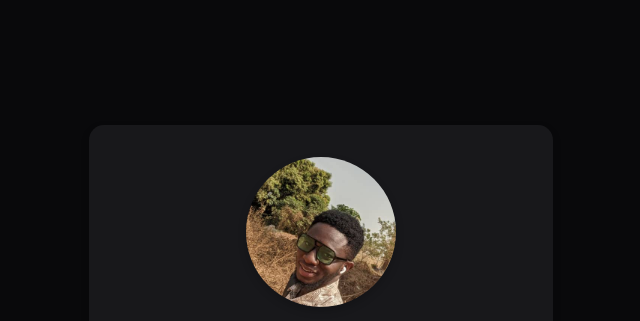
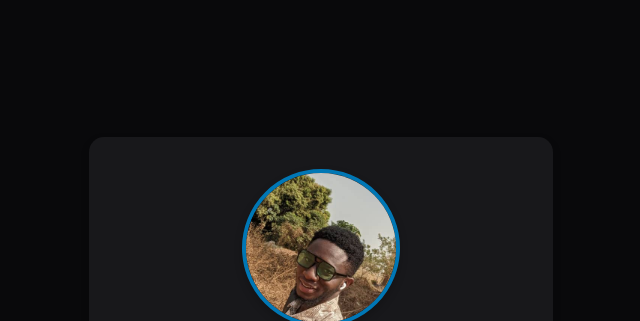
Before and after one commit to jaypops/ProfileCard, a plain HTML site: page index.html in a window 1280 px wide. Shown: the top 321 px of the page, without its empty margins (319-959 px from the left). Drawn offline with Linux system fonts and the light colour scheme; a web font is replaced by a local one.

Commit message:
Update styles.css

```diff
--- a/styles.css
+++ b/styles.css
@@ -6,6 +6,7 @@ body {
   align-items: center;
   height: 100vh;
   margin: 0;
+  padding: 1rem;
   background-color: rgba(9, 9, 11, 1);
   font-family: "SUSE", sans-serif;
 }
@@ -27,6 +28,7 @@ body {
   border-radius: 50%;
   object-fit: cover;
   margin-bottom: 1rem;
+  border: 4px solid #0077b5;
   box-shadow: 0 4px 8px rgba(0, 0, 0, 0.2);
 }
 
```
